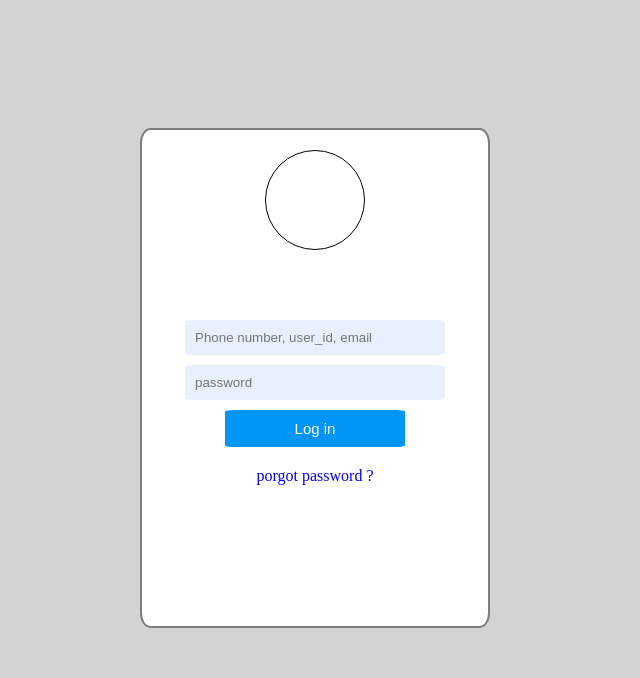
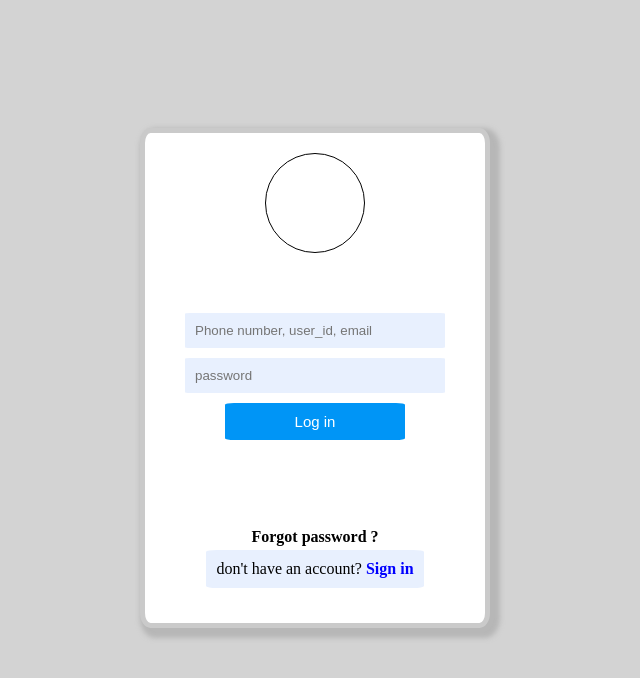
Before and after one commit to 2JYK/insta-clone, a Flask app: template template/log-in.html in a window 1280 px wide. Shown: the top 678 px of the page, without its empty margins (325-965 px from the left). Run offline with Flask 2, Linux system fonts and the light colour scheme; the template is opened without the code that fills it, so the values that code supplies are empty.

Commit message:
Feat : 로그인 창 UI 완성

```diff
--- a/static/log-in.css
+++ b/static/log-in.css
@@ -2,6 +2,9 @@
     box-sizing: border-box;
     text-decoration: none;
 }
+
+a:link { color: black; text-decoration: none;}
+a:visited { color: black; text-decoration: none;}
 
 body {
     background: lightgray;
@@ -15,7 +18,7 @@ body {
 
     max-width: 350px;
     height: 500px;
-    border: 2px solid rgb(124, 124, 129);
+    border: 5px solid #a1a1a18f;
     border-radius: 3%;
 
     display: flex;
@@ -23,7 +26,7 @@ body {
     align-items: center;
     margin: 10% auto;
     padding: 20px;
-
+    box-shadow: 5px 5px 5px 5px #a1a1a18f;
 }
 
 .round {
@@ -36,7 +39,7 @@ body {
 .user_login {
 
     width: 300px;
-    margin: 50px auto 0px auto;
+    margin: 40px auto 0px auto;
     padding: 20px;
     text-align: center;
     border: none;
@@ -52,7 +55,7 @@ body {
     width: 260px;
     margin-bottom: 10px;
     background-color: #e8f0fe;
-    border-radius: 5%;
+    border-radius: 2%;
 }
 
 .user-login_btn {
@@ -66,3 +69,27 @@ body {
     border-radius: 5%;
     cursor: pointer;
 }
+
+footer {
+    position: relative;
+    top: 15%;
+    text-align: center;
+}
+
+.user_forgot {
+    color: black;
+    font-weight: bold;
+    padding-bottom: 2%;
+}
+.sign_in {
+    width: auto;
+    height: auto;
+    background-color: #e8f0fe;
+    padding: 10px;
+    border-radius: 5%;
+}
+
+.sign_in a {
+    color: blue;
+    font-weight: bold;
+}
--- a/template/log-in.html
+++ b/template/log-in.html
@@ -23,9 +23,14 @@
     </li>
   </div>
 
+  <footer>
     <div class="user_forgot">
-      <a href="#">porgot password ?</a>
+      <a href="#">Forgot password ?</a>
     </div>
+    <div class="sign_in">
+      don't have an account? <a href="#">Sign in</a>
+    </div>
+  </footer>
 
 
 </div>
```
Lines whose indentation alone changed are shown as unchanged.
